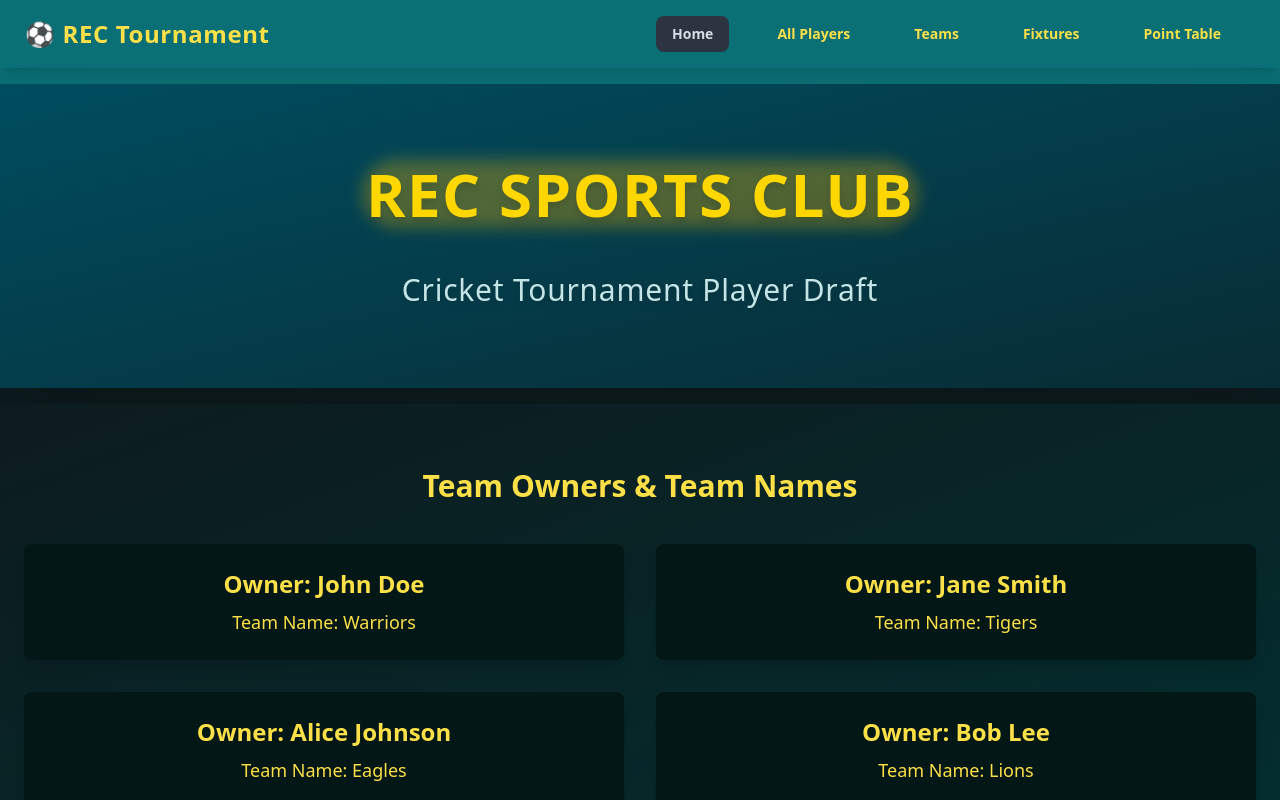
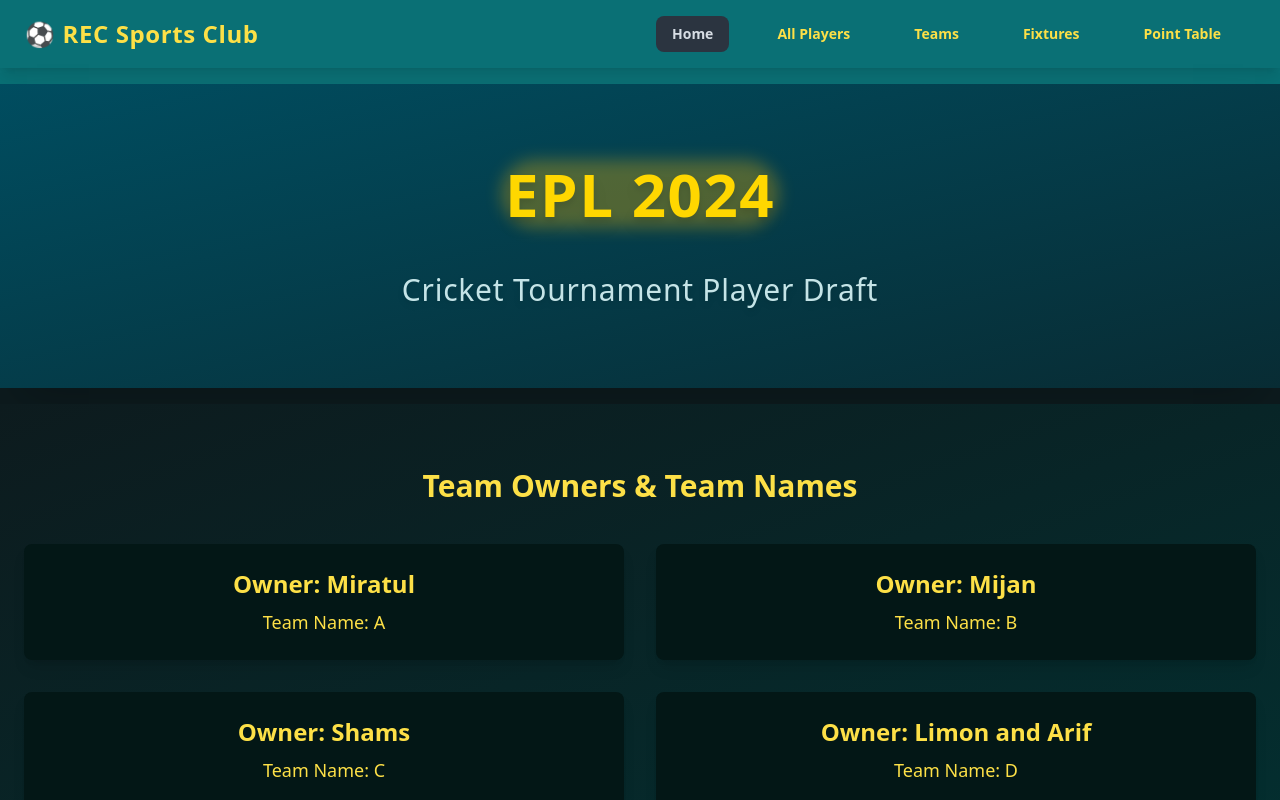
Before and after one commit to HabibullahAkhand/Tournament-player-Draft, a React (Vite) app: page / in a window 1280 px wide. Shown: the top 800 px of the page. Built offline with nearby package versions, Linux system fonts and the light colour scheme.

Commit message:
final commit helmeadt

```diff
--- a/src/pages/Home/Home.jsx
+++ b/src/pages/Home/Home.jsx
@@ -9,7 +9,7 @@ const Home = () => {
                     <div className="relative inline-block mb-8">
                         <span className="absolute -inset-1 bg-yellow-500 rounded-full blur opacity-30 animate-pulse"></span>
                         <h1 className="relative text-5xl sm:text-6xl font-extrabold uppercase tracking-wide text-[#FFD700] drop-shadow-lg">
-                            REC Sports Club
+                            EPL 2024
                         </h1>
                     </div>
                     <p className="text-2xl sm:text-3xl font-light tracking-wide max-w-2xl mx-auto mt-4 text-[#c5e4e7] drop-shadow-md">
@@ -26,10 +26,10 @@ const Home = () => {
                     </h2>
                     <div className="grid grid-cols-1 md:grid-cols-2 lg:grid-cols-2 gap-8">
                         {[
-                            { owner: 'John Doe', team: 'Warriors' },
-                            { owner: 'Jane Smith', team: 'Tigers' },
-                            { owner: 'Alice Johnson', team: 'Eagles' },
-                            { owner: 'Bob Lee', team: 'Lions' }
+                            { owner: 'Miratul', team: 'A' },
+                            { owner: 'Mijan', team: 'B' },
+                            { owner: 'Shams', team: 'C' },
+                            { owner: 'Limon and Arif', team: 'D' }
                         ].map((item, index) => (
                             <div
                                 key={index}
--- a/src/pages/Shared/NavBar/NavBar.jsx
+++ b/src/pages/Shared/NavBar/NavBar.jsx
@@ -33,7 +33,7 @@ const NavBar = () => {
             {/* Navbar Start - Logo & Dropdown Menu Button */}
             <div className="navbar-start flex items-center">
                 <a className="btn btn-ghost normal-case text-2xl font-extrabold tracking-wide">
-                    ⚽ REC Tournament
+                    ⚽ REC Sports Club
                 </a>
                 {/* Toggle Button for Small Screens */}
                 <button
```
